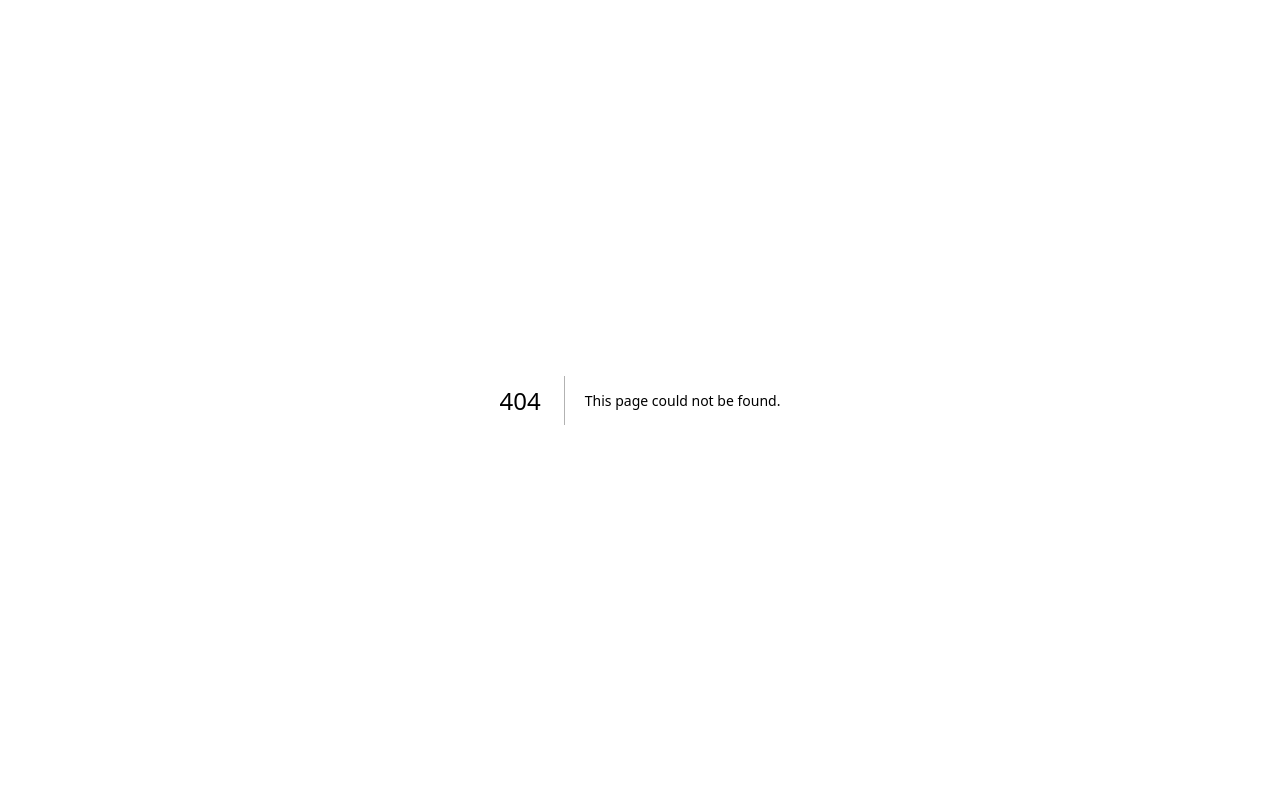
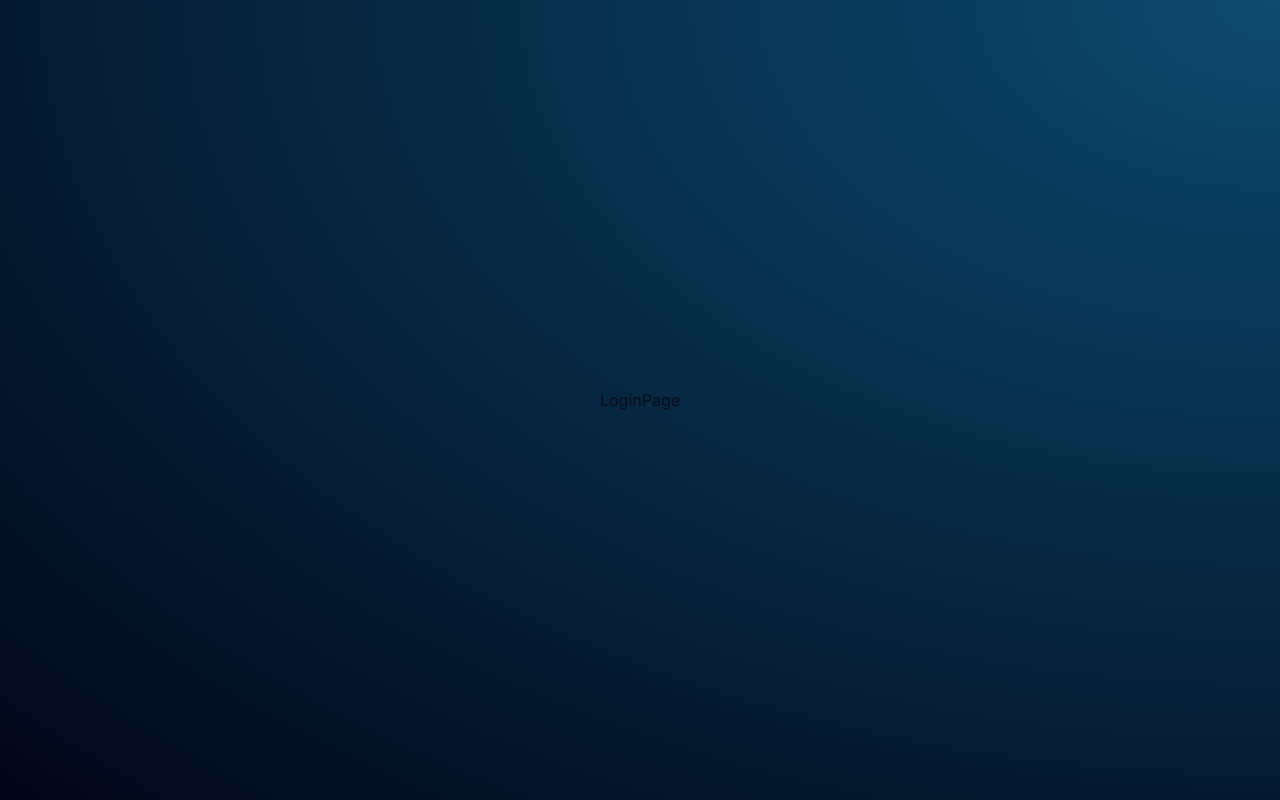
Before and after one commit to Mriganka5137/next-auth-app, a Next.js app: page /auth/login in a window 1280 px wide. Before the commit this address had no page. Built offline with nearby package versions, Linux system fonts and the light colour scheme.

Commit message:
Add AuthLayout and LoginPage components

```diff
--- /dev/null
+++ b/app/auth/layout.tsx
@@ -0,0 +1,15 @@
+import React from "react";
+
+interface AuthLayoutProps {
+  children: React.ReactNode;
+}
+
+const AuthLayout = ({ children }: AuthLayoutProps) => {
+  return (
+    <div className=" h-full w-full bg-gradient flex justify-center items-center">
+      {children}
+    </div>
+  );
+};
+
+export default AuthLayout;
--- /dev/null
+++ b/app/auth/login/page.tsx
@@ -0,0 +1,7 @@
+import React from "react";
+
+const LoginPage = () => {
+  return <div>LoginPage</div>;
+};
+
+export default LoginPage;
--- a/app/globals.css
+++ b/app/globals.css
@@ -80,3 +80,9 @@ body,
     @apply bg-background text-foreground;
   }
 }
+
+@layer utilities {
+  .bg-gradient {
+    @apply bg-[radial-gradient(ellipse_at_top_right,_var(--tw-gradient-stops))] from-sky-900 to-slate-950;
+  }
+}
--- a/app/page.tsx
+++ b/app/page.tsx
@@ -1,3 +1,4 @@
+import LoginButton from "@/components/auth/login-button";
 import { Button } from "@/components/ui/button";
 import { cn } from "@/lib/utils";
 import { Poppins } from "next/font/google";
@@ -10,7 +11,7 @@ export default function Home() {
   return (
     <main
       className={cn(
-        "flex h-full flex-col items-center justify-center bg-[radial-gradient(ellipse_at_top_right,_var(--tw-gradient-stops))] from-sky-900 to-slate-950"
+        "flex h-full flex-col items-center justify-center bg-gradient"
       )}
     >
       <div className=" space-y-6 text-center">
@@ -26,9 +27,11 @@ export default function Home() {
           A simple authentication service
         </p>
         <div>
-          <Button variant="secondary" size="lg" className=" text-lg">
-            Sign in
-          </Button>
+          <LoginButton>
+            <Button variant="secondary" size="lg" className=" text-lg">
+              Sign in
+            </Button>
+          </LoginButton>
         </div>
       </div>
     </main>
--- /dev/null
+++ b/components/auth/login-button.tsx
@@ -0,0 +1,32 @@
+"use client";
+
+import { useRouter } from "next/navigation";
+
+interface LoginButtonProps {
+  children: React.ReactNode;
+  mode?: "redirect" | "modal";
+  asChild?: boolean;
+}
+
+const LoginButton = ({
+  children,
+  mode = "redirect",
+  asChild,
+}: LoginButtonProps) => {
+  const router = useRouter();
+
+  if (mode === "modal") {
+    return <span>IMPLEMENT MODAL</span>;
+  }
+  const onClick = () => {
+    router.push("/auth/login");
+  };
+
+  return (
+    <span onClick={onClick} className=" cursor-pointer">
+      {children}
+    </span>
+  );
+};
+
+export default LoginButton;
```
Also changed, not shown: tailwind.config.ts (+8 -8 lines).
